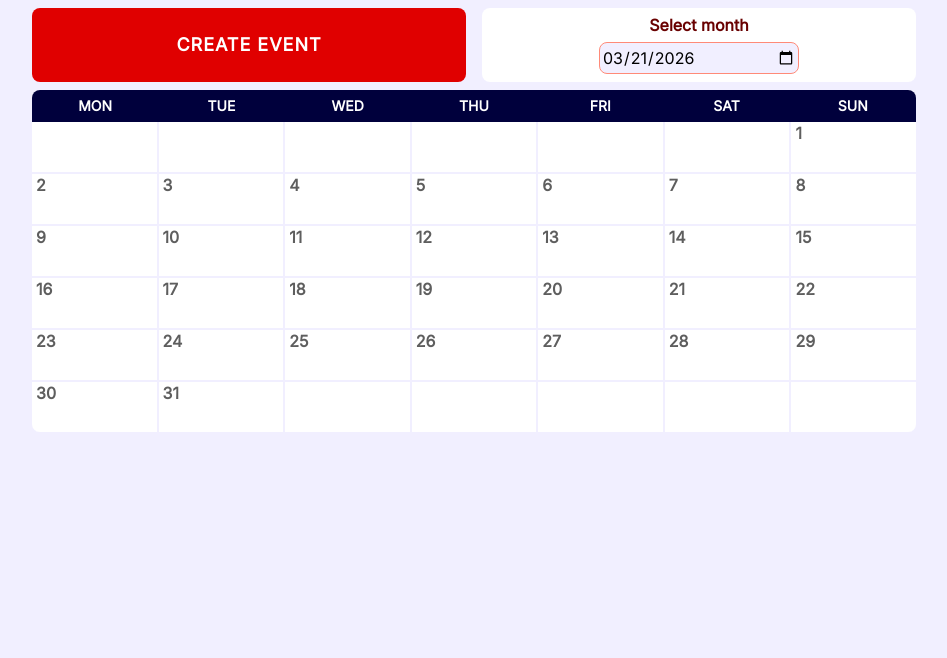
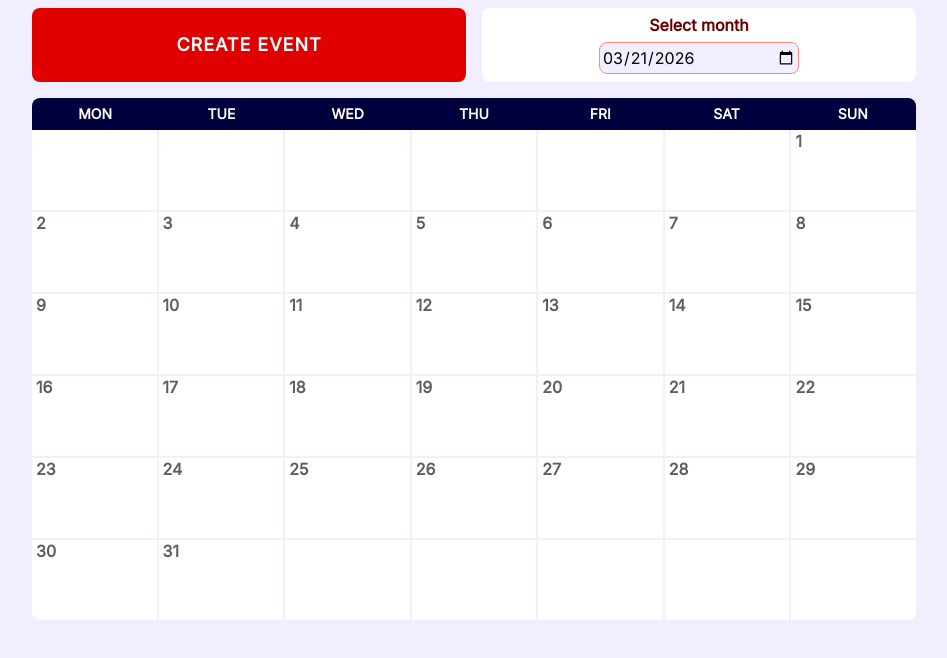
Before and after one commit to jakublepianka/event-calendar, a React (Vite) app: page / in a window 1280 px wide. Shown: the top 658 px of the page, without its empty margins (166-1113 px from the left). Built offline with nearby package versions, Linux system fonts and the light colour scheme.

Commit message:
style(calendar): adjust calendar content spacing and margins

```diff
--- a/src/Calendar/Calendar.module.css
+++ b/src/Calendar/Calendar.module.css
@@ -42,6 +42,7 @@
 
 .calendarContent {
   margin: 8px;
+  margin-bottom: 16px;
   border-radius: 8px;
   background-color: #FFFFFF;
   overflow: hidden;
@@ -84,12 +85,11 @@
 
   .calendarContent {
     max-width: 884px;
-    margin: 8px;
   }
 }
 
 @media (min-width: 900px) {
   .calendarContent {
-    margin: auto;
+    margin: 8px auto 16px;
   }
 }
--- a/src/Calendar/CalendarDay.module.css
+++ b/src/Calendar/CalendarDay.module.css
@@ -1,5 +1,5 @@
 .calendarDay {
-  min-height: 50px;
+  min-height: 80px;
   background-color: #FFFFFF;
 }
 
```
